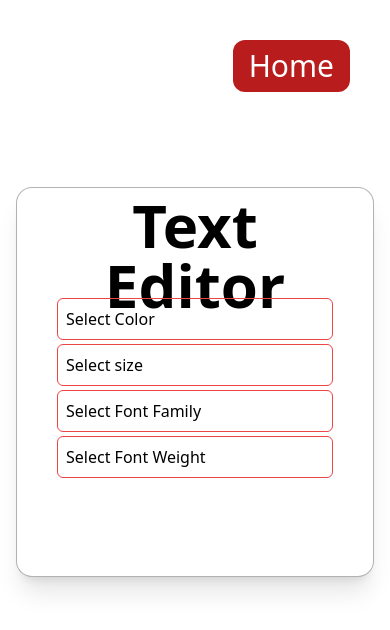
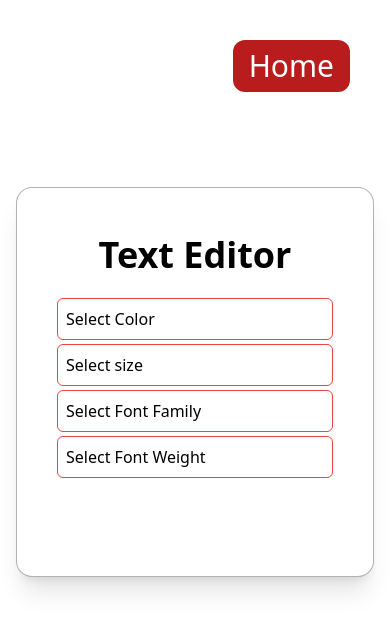
Before and after one commit to Sandeep-Luhaniwal/js-learn-start, a website built with Vite: page texteditor.html in a window 390 px wide. Built offline with nearby package versions, Linux system fonts and the light colour scheme; a web font is replaced by a local one.

Commit message:
text-editor file add

```diff
--- a/texteditor.html
+++ b/texteditor.html
@@ -15,7 +15,9 @@
             href="/">Home</a>
         <div class="max-w-[450px] mb-20 min-h-[390px] h-full relative w-full px-10 flex flex-col bg-white
             border border-black border-opacity-30 shadow-xl rounded-2xl py-10">
-            <h1 id="text" class="text-center pb-4 text-6xl font-semibold h-[70px] flex justify-center items-center">Text
+            <h1 id="text"
+                class="text-center pb-4 text-4xl text-nowrap md:text-6xl font-semibold h-[70px] flex justify-center items-center">
+                Text
                 Editor</h1>
             <div class="relative">
                 <p id="selectcolor" class="p-2 rounded-md cursor-pointer border border-red-500">Select Color</p>
```
